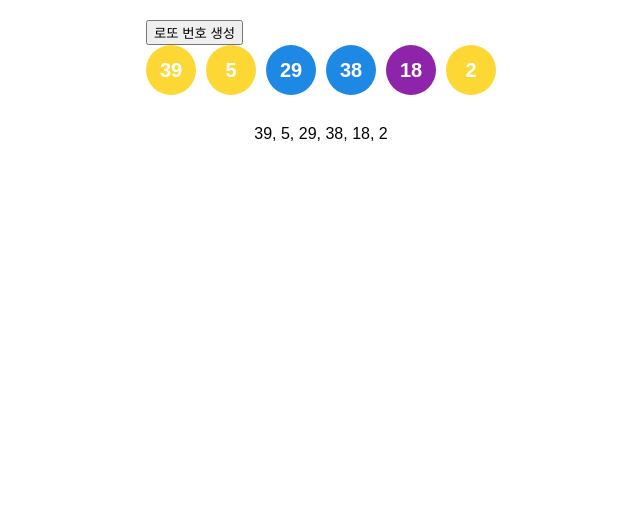
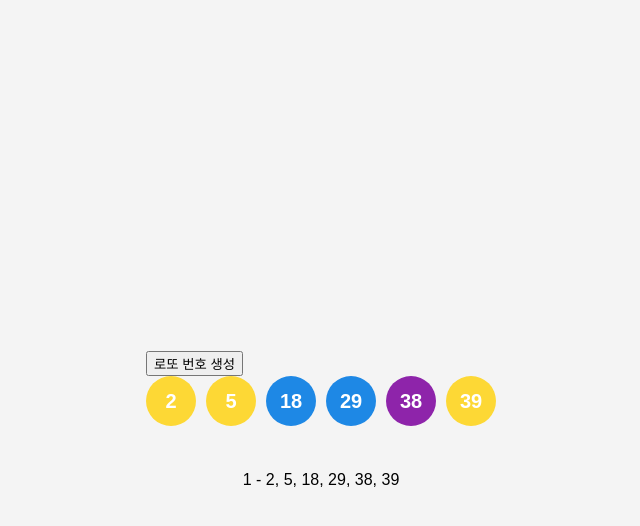
Before and after one commit to minwoonggi1/lotto-test, a plain HTML site: page index.html in a window 1280 px wide. Both pictures are taken after a click on the button "로또 번호 생성". Shown: the whole page, without its empty margins (319-959 px from the left). Drawn offline with Linux system fonts and the light colour scheme.

Commit message:
Update index.html

```diff
--- a/index.html
+++ b/index.html
@@ -9,9 +9,11 @@
             display: flex;
             flex-direction: column;
             align-items: center;
+            justify-content: center;
             height: 100vh;
             margin: 0;
-            padding-top: 20px;
+            padding: 20px;
+            background-color: #f4f4f4;
         }
         #lottoNumbers {
             display: flex;
@@ -34,9 +36,10 @@
             display: flex;
             flex-direction: column;
             align-items: center;
+            margin-top: 20px;
         }
         .history-entry {
-            margin-top: 10px;
+            margin-top: 5px;
         }
     </style>
 </head>
@@ -47,29 +50,33 @@
     </div>
     <div id="history"></div>
     <script>
+        let count = 0; // 생성된 번호 세트의 개수를 저장할 변수
+
         function generateLottoNumbers() {
             const colors = ['#fdd835', '#e53935', '#1e88e5', '#43a047', '#fb8c00', '#8e24aa'];
             const lottoNumbers = new Set();
             while (lottoNumbers.size < 6) {
                 lottoNumbers.add(Math.floor(Math.random() * 45) + 1);
             }
+            const sortedNumbers = Array.from(lottoNumbers).sort((a, b) => a - b); // 번호를 오름차순으로 정렬
             const numbersContainer = document.getElementById('lottoNumbers');
-            numbersContainer.innerHTML = ''; // Clear previous numbers
-            lottoNumbers.forEach(number => {
+            numbersContainer.innerHTML = ''; // 이전 번호 지우기
+            sortedNumbers.forEach(number => {
                 const numberElement = document.createElement('div');
                 numberElement.classList.add('number');
                 numberElement.textContent = number;
                 numberElement.style.backgroundColor = colors[Math.floor(Math.random() * colors.length)];
                 numbersContainer.appendChild(numberElement);
             });
-            recordHistory(Array.from(lottoNumbers));
+            recordHistory(sortedNumbers);
         }
 
         function recordHistory(numbers) {
+            count++; // 생성된 번호 세트의 개수를 증가
             const historyContainer = document.getElementById('history');
             const entry = document.createElement('div');
             entry.classList.add('history-entry');
-            entry.textContent = numbers.join(', ');
+            entry.textContent = count + ' - ' + numbers.join(', '); // 순서 번호와 함께 번호 표시
             historyContainer.appendChild(entry);
         }
     </script>
```
